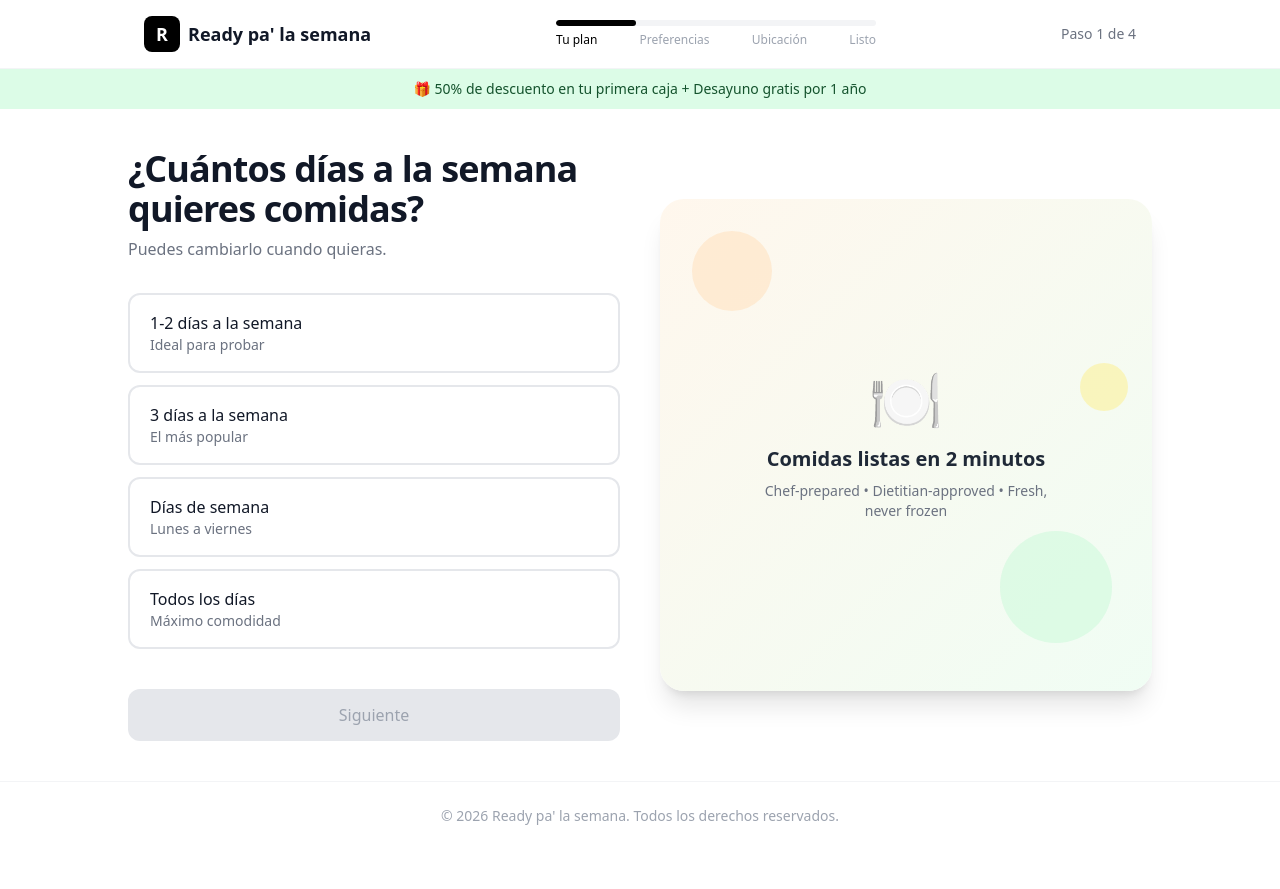
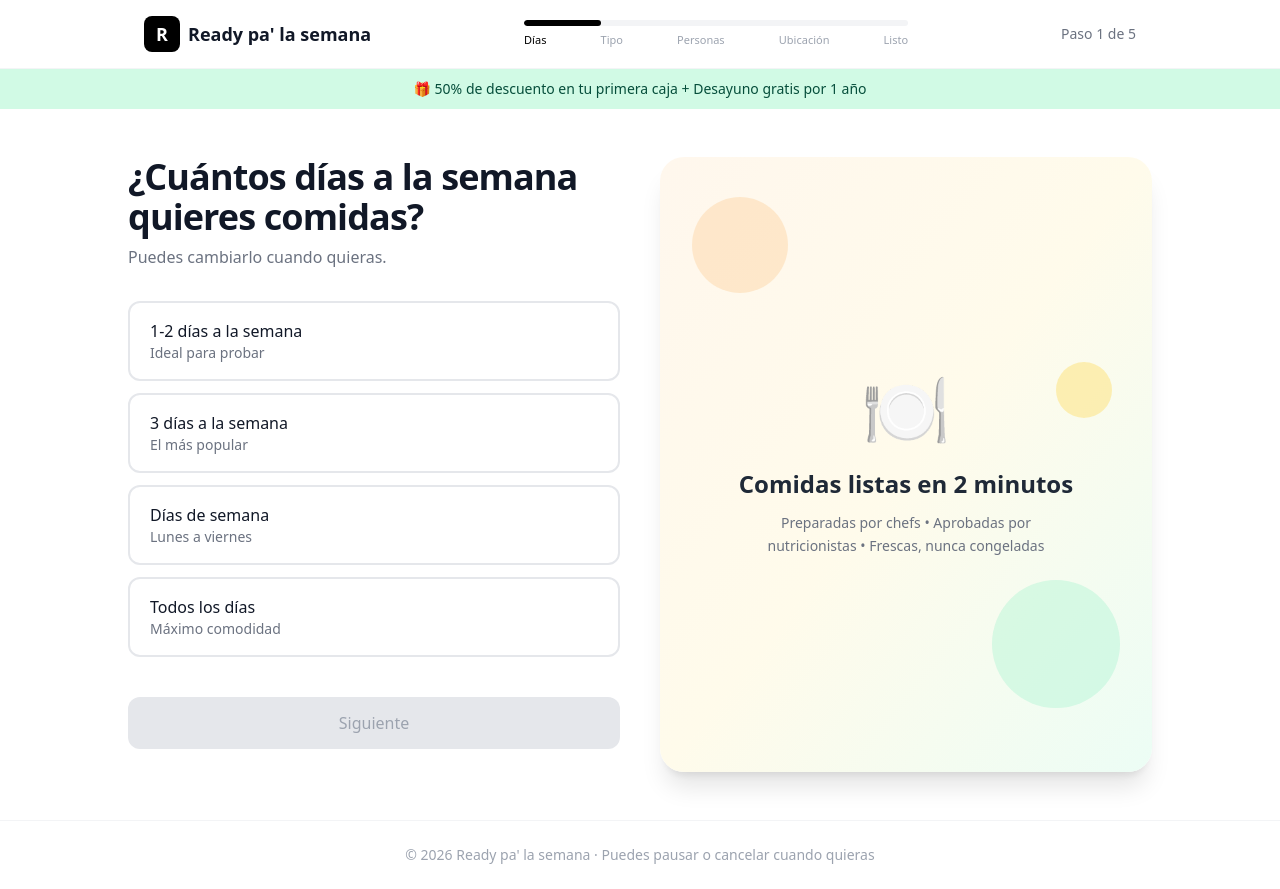
Before and after one commit to 62ramire76topcb-design/ready-pa-la-semana, a Next.js app: page / in a window 1280 px wide. Before the commit the page ends 850 px from the top, so only its background shows below. Built offline with nearby package versions, Linux system fonts and the light colour scheme.

Commit message:
Mejoras: más pasos, localStorage, mejor UX, selección de porciones y resumen mejorado

```diff
--- a/app/page.tsx
+++ b/app/page.tsx
@@ -1,62 +1,124 @@
 "use client";
 
-import { useState } from "react";
+import { useState, useEffect } from "react";
 import { motion, AnimatePresence } from "framer-motion";
 import clsx from "clsx";
 
-type Step = 1 | 2 | 3 | 4;
+type Step = 1 | 2 | 3 | 4 | 5;
 
 interface PlanData {
   days: string | null;
   preference: string | null;
+  people: string | null;
   zip: string;
+  email: string;
 }
 
+const STORAGE_KEY = "ready-pa-la-semana-plan";
+
 const DAYS_OPTIONS = [
-  { id: "1-2", label: "1-2 días a la semana", desc: "Ideal para probar" },
-  { id: "3", label: "3 días a la semana", desc: "El más popular" },
-  { id: "weekdays", label: "Días de semana", desc: "Lunes a viernes" },
-  { id: "everyday", label: "Todos los días", desc: "Máximo comodidad" },
+  { id: "1-2", label: "1-2 días a la semana", desc: "Ideal para probar", meals: 4 },
+  { id: "3", label: "3 días a la semana", desc: "El más popular", meals: 6 },
+  { id: "weekdays", label: "Días de semana", desc: "Lunes a viernes", meals: 10 },
+  { id: "everyday", label: "Todos los días", desc: "Máximo comodidad", meals: 14 },
 ];
 
 const PREFERENCE_OPTIONS = [
-  { id: "protein", label: "Alto en Proteína", desc: "30g+ de proteína por comida" },
-  { id: "calorie", label: "Calorie Smart", desc: "Menos de 550 calorías" },
-  { id: "keto", label: "Keto / Bajo en carbos", desc: "15g netos de carbos o menos" },
-  { id: "balanced", label: "Equilibrado", desc: "Variedad y nutrición completa" },
-  { id: "veggie", label: "Vegetariano / Vegano", desc: "Opciones plant-based" },
+  { id: "protein", label: "Alto en Proteína", desc: "30g+ de proteína por comida", emoji: "🥩" },
+  { id: "calorie", label: "Calorie Smart", desc: "Menos de 550 calorías", emoji: "📊" },
+  { id: "keto", label: "Keto / Bajo en carbos", desc: "15g netos de carbos o menos", emoji: "🥑" },
+  { id: "balanced", label: "Equilibrado", desc: "Variedad y nutrición completa", emoji: "🥗" },
+  { id: "veggie", label: "Vegetariano / Vegano", desc: "Opciones plant-based", emoji: "🥦" },
 ];
+
+const PEOPLE_OPTIONS = [
+  { id: "1", label: "1 persona", desc: "Porciones individuales" },
+  { id: "2", label: "2 personas", desc: "Ideal para parejas" },
+  { id: "3-4", label: "3-4 personas", desc: "Familia pequeña" },
+];
+
+const PRICES: Record<string, number> = {
+  "1-2": 59.99,
+  "3": 79.99,
+  weekdays: 109.99,
+  everyday: 139.99,
+};
 
 export default function Home() {
   const [step, setStep] = useState<Step>(1);
   const [data, setData] = useState<PlanData>({
     days: null,
     preference: null,
+    people: null,
     zip: "",
+    email: "",
   });
+  const [loaded, setLoaded] = useState(false);
+
+  // Cargar progreso guardado
+  useEffect(() => {
+    try {
+      const saved = localStorage.getItem(STORAGE_KEY);
+      if (saved) {
+        const parsed = JSON.parse(saved);
+        if (parsed.data) setData(parsed.data);
+        if (parsed.step) setStep(parsed.step);
+      }
+    } catch {
+      // ignore
+    }
+    setLoaded(true);
+  }, []);
+
+  // Guardar progreso
+  useEffect(() => {
+    if (!loaded) return;
+    localStorage.setItem(STORAGE_KEY, JSON.stringify({ data, step }));
+  }, [data, step, loaded]);
 
   const canContinue = () => {
     if (step === 1) return !!data.days;
     if (step === 2) return !!data.preference;
-    if (step === 3) return data.zip.trim().length >= 5;
+    if (step === 3) return !!data.people;
+    if (step === 4) return data.zip.trim().length >= 5;
+    if (step === 5) return data.email.includes("@") && data.email.includes(".");
     return true;
   };
 
   const next = () => {
     if (!canContinue()) return;
-    if (step < 4) setStep((s) => (s + 1) as Step);
+    if (step < 5) setStep((s) => (s + 1) as Step);
   };
 
   const back = () => {
     if (step > 1) setStep((s) => (s - 1) as Step);
   };
 
-  const progress = (step / 4) * 100;
+  const reset = () => {
+    localStorage.removeItem(STORAGE_KEY);
+    setData({ days: null, preference: null, people: null, zip: "", email: "" });
+    setStep(1);
+  };
+
+  const progress = (step / 5) * 100;
+  const selectedDays = DAYS_OPTIONS.find((o) => o.id === data.days);
+  const selectedPref = PREFERENCE_OPTIONS.find((o) => o.id === data.preference);
+  const selectedPeople = PEOPLE_OPTIONS.find((o) => o.id === data.people);
+  const basePrice = data.days ? PRICES[data.days] : 0;
+  const discountPrice = +(basePrice * 0.5).toFixed(2);
+
+  if (!loaded) {
+    return (
+      <div className="min-h-screen flex items-center justify-center">
+        <div className="w-8 h-8 border-2 border-black border-t-transparent rounded-full animate-spin" />
+      </div>
+    );
+  }
 
   return (
     <div className="min-h-screen flex flex-col bg-white">
       {/* Header */}
-      <header className="border-b border-gray-100">
+      <header className="border-b border-gray-100 sticky top-0 bg-white z-20">
         <div className="max-w-5xl mx-auto px-4 py-4 flex items-center justify-between">
           <div className="flex items-center gap-2">
             <div className="w-9 h-9 bg-black text-white rounded-lg flex items-center justify-center font-bold text-lg">
@@ -66,44 +128,46 @@ export default function Home() {
           </div>
 
           {/* Progress */}
-          <div className="flex-1 max-w-xs mx-8 hidden sm:block">
+          <div className="flex-1 max-w-sm mx-6 hidden sm:block">
             <div className="h-1.5 bg-gray-100 rounded-full overflow-hidden">
               <motion.div
                 className="h-full bg-black rounded-full"
                 initial={{ width: 0 }}
                 animate={{ width: `${progress}%` }}
-                transition={{ duration: 0.3 }}
+                transition={{ duration: 0.35 }}
               />
             </div>
-            <div className="flex justify-between text-xs text-gray-400 mt-1.5">
-              <span className={step >= 1 ? "text-black font-medium" : ""}>Tu plan</span>
-              <span className={step >= 2 ? "text-black font-medium" : ""}>Preferencias</span>
-              <span className={step >= 3 ? "text-black font-medium" : ""}>Ubicación</span>
-              <span className={step >= 4 ? "text-black font-medium" : ""}>Listo</span>
+            <div className="flex justify-between text-[11px] text-gray-400 mt-1.5">
+              <span className={step >= 1 ? "text-black font-medium" : ""}>Días</span>
+              <span className={step >= 2 ? "text-black font-medium" : ""}>Tipo</span>
+              <span className={step >= 3 ? "text-black font-medium" : ""}>Personas</span>
+              <span className={step >= 4 ? "text-black font-medium" : ""}>Ubicación</span>
+              <span className={step >= 5 ? "text-black font-medium" : ""}>Listo</span>
             </div>
           </div>
 
-          <div className="text-sm text-gray-500">Paso {step} de 4</div>
+          <div className="text-sm text-gray-500">Paso {step} de 5</div>
         </div>
       </header>
 
       {/* Promo banner */}
-      <div className="bg-green-100 text-green-900 text-center py-2.5 text-sm font-medium">
+      <div className="bg-emerald-100 text-emerald-900 text-center py-2.5 text-sm font-medium">
         🎁 50% de descuento en tu primera caja + Desayuno gratis por 1 año
       </div>
 
       {/* Main content */}
-      <main className="flex-1 flex items-center justify-center px-4 py-10">
-        <div className="w-full max-w-5xl grid md:grid-cols-2 gap-10 items-center">
+      <main className="flex-1 flex items-center justify-center px-4 py-8 md:py-12">
+        <div className="w-full max-w-5xl grid md:grid-cols-2 gap-10 items-start">
           {/* Left: Form */}
           <div className="order-2 md:order-1">
             <AnimatePresence mode="wait">
+              {/* STEP 1 - Days */}
               {step === 1 && (
                 <motion.div
                   key="step1"
-                  initial={{ opacity: 0, x: 20 }}
+                  initial={{ opacity: 0, x: 24 }}
                   animate={{ opacity: 1, x: 0 }}
-                  exit={{ opacity: 0, x: -20 }}
+                  exit={{ opacity: 0, x: -24 }}
                   transition={{ duration: 0.25 }}
                 >
                   <h1 className="text-3xl md:text-4xl font-bold tracking-tight mb-2">
@@ -117,26 +181,34 @@ export default function Home() {
                         key={opt.id}
                         onClick={() => setData((d) => ({ ...d, days: opt.id }))}
                         className={clsx(
-                          "w-full text-left px-5 py-4 rounded-xl border-2 transition-all",
+                          "w-full text-left px-5 py-4 rounded-xl border-2 transition-all flex items-center justify-between",
                           data.days === opt.id
                             ? "border-black bg-gray-50 shadow-sm"
                             : "border-gray-200 hover:border-gray-300"
                         )}
                       >
+                        <div>
                           <div className="font-medium">{opt.label}</div>
                           <div className="text-sm text-gray-500">{opt.desc}</div>
+                        </div>
+                        {data.days === opt.id && (
+                          <div className="w-6 h-6 bg-black text-white rounded-full flex items-center justify-center text-sm">
+                            ✓
+                          </div>
+                        )}
                       </button>
                     ))}
                   </div>
                 </motion.div>
               )}
 
+              {/* STEP 2 - Preference */}
               {step === 2 && (
                 <motion.div
                   key="step2"
-                  initial={{ opacity: 0, x: 20 }}
+                  initial={{ opacity: 0, x: 24 }}
                   animate={{ opacity: 1, x: 0 }}
-                  exit={{ opacity: 0, x: -20 }}
+                  exit={{ opacity: 0, x: -24 }}
                   transition={{ duration: 0.25 }}
                 >
                   <h1 className="text-3xl md:text-4xl font-bold tracking-tight mb-2">
@@ -150,26 +222,76 @@ export default function Home() {
                         key={opt.id}
                         onClick={() => setData((d) => ({ ...d, preference: opt.id }))}
                         className={clsx(
-                          "w-full text-left px-5 py-4 rounded-xl border-2 transition-all",
+                          "w-full text-left px-5 py-4 rounded-xl border-2 transition-all flex items-center gap-4",
                           data.preference === opt.id
                             ? "border-black bg-gray-50 shadow-sm"
                             : "border-gray-200 hover:border-gray-300"
                         )}
                       >
+                        <span className="text-2xl">{opt.emoji}</span>
+                        <div className="flex-1">
                           <div className="font-medium">{opt.label}</div>
                           <div className="text-sm text-gray-500">{opt.desc}</div>
+                        </div>
+                        {data.preference === opt.id && (
+                          <div className="w-6 h-6 bg-black text-white rounded-full flex items-center justify-center text-sm">
+                            ✓
+                          </div>
+                        )}
                       </button>
                     ))}
                   </div>
                 </motion.div>
               )}
 
+              {/* STEP 3 - People */}
               {step === 3 && (
                 <motion.div
                   key="step3"
-                  initial={{ opacity: 0, x: 20 }}
+                  initial={{ opacity: 0, x: 24 }}
                   animate={{ opacity: 1, x: 0 }}
-                  exit={{ opacity: 0, x: -20 }}
+                  exit={{ opacity: 0, x: -24 }}
+                  transition={{ duration: 0.25 }}
+                >
+                  <h1 className="text-3xl md:text-4xl font-bold tracking-tight mb-2">
+                    ¿Para cuántas personas?
+                  </h1>
+                  <p className="text-gray-500 mb-8">Así ajustamos las porciones.</p>
+
+                  <div className="space-y-3">
+                    {PEOPLE_OPTIONS.map((opt) => (
+                      <button
+                        key={opt.id}
+                        onClick={() => setData((d) => ({ ...d, people: opt.id }))}
+                        className={clsx(
+                          "w-full text-left px-5 py-4 rounded-xl border-2 transition-all flex items-center justify-between",
+                          data.people === opt.id
+                            ? "border-black bg-gray-50 shadow-sm"
+                            : "border-gray-200 hover:border-gray-300"
+                        )}
+                      >
+                        <div>
+                          <div className="font-medium">{opt.label}</div>
+                          <div className="text-sm text-gray-500">{opt.desc}</div>
+                        </div>
+                        {data.people === opt.id && (
+                          <div className="w-6 h-6 bg-black text-white rounded-full flex items-center justify-center text-sm">
+                            ✓
+                          </div>
+                        )}
+                      </button>
+                    ))}
+                  </div>
+                </motion.div>
+              )}
+
+              {/* STEP 4 - ZIP */}
+              {step === 4 && (
+                <motion.div
+                  key="step4"
+                  initial={{ opacity: 0, x: 24 }}
+                  animate={{ opacity: 1, x: 0 }}
+                  exit={{ opacity: 0, x: -24 }}
                   transition={{ duration: 0.25 }}
                 >
                   <h1 className="text-3xl md:text-4xl font-bold tracking-tight mb-2">
@@ -182,69 +304,106 @@ export default function Home() {
                   <div className="relative">
                     <input
                       type="text"
-                      placeholder="Código postal"
+                      inputMode="numeric"
+                      placeholder="Código postal (ej. 30901)"
                       value={data.zip}
                       onChange={(e) =>
-                        setData((d) => ({ ...d, zip: e.target.value.replace(/\D/g, "").slice(0, 5) }))
+                        setData((d) => ({
+                          ...d,
+                          zip: e.target.value.replace(/\D/g, "").slice(0, 5),
+                        }))
                       }
                       className="w-full px-5 py-4 rounded-xl border-2 border-gray-200 focus:border-black focus:outline-none text-lg"
                       maxLength={5}
                     />
                   </div>
+                  {data.zip.length > 0 && data.zip.length < 5 && (
+                    <p className="text-sm text-amber-600 mt-2">Ingresa los 5 dígitos del código postal</p>
+                  )}
                 </motion.div>
               )}
 
-              {step === 4 && (
+              {/* STEP 5 - Summary + Email */}
+              {step === 5 && (
                 <motion.div
-                  key="step4"
-                  initial={{ opacity: 0, x: 20 }}
+                  key="step5"
+                  initial={{ opacity: 0, x: 24 }}
                   animate={{ opacity: 1, x: 0 }}
-                  exit={{ opacity: 0, x: -20 }}
+                  exit={{ opacity: 0, x: -24 }}
                   transition={{ duration: 0.25 }}
                 >
                   <h1 className="text-3xl md:text-4xl font-bold tracking-tight mb-2">
                     ¡Tu plan está listo!
                   </h1>
-                  <p className="text-gray-500 mb-8">Revisa tu selección y continúa.</p>
+                  <p className="text-gray-500 mb-6">Revisa tu selección y deja tu correo para continuar.</p>
 
-                  <div className="bg-gray-50 rounded-2xl p-6 space-y-4 mb-8">
-                    <div className="flex justify-between">
+                  <div className="bg-gray-50 rounded-2xl p-5 space-y-3 mb-6">
+                    <div className="flex justify-between text-sm">
                       <span className="text-gray-500">Frecuencia</span>
-                      <span className="font-medium">
-                        {DAYS_OPTIONS.find((o) => o.id === data.days)?.label}
-                      </span>
+                      <span className="font-medium">{selectedDays?.label}</span>
                     </div>
-                    <div className="flex justify-between">
-                      <span className="text-gray-500">Preferencia</span>
-                      <span className="font-medium">
-                        {PREFERENCE_OPTIONS.find((o) => o.id === data.preference)?.label}
-                      </span>
+                    <div className="flex justify-between text-sm">
+                      <span className="text-gray-500">Tipo de comida</span>
+                      <span className="font-medium">{selectedPref?.label}</span>
                     </div>
-                    <div className="flex justify-between">
+                    <div className="flex justify-between text-sm">
+                      <span className="text-gray-500">Personas</span>
+                      <span className="font-medium">{selectedPeople?.label}</span>
+                    </div>
+                    <div className="flex justify-between text-sm">
                       <span className="text-gray-500">Código postal</span>
                       <span className="font-medium">{data.zip}</span>
                     </div>
-                    <div className="border-t border-gray-200 pt-4 flex justify-between items-center">
+                    <div className="border-t border-gray-200 pt-3 flex justify-between items-center">
                       <span className="text-gray-500">Primera caja</span>
                       <div className="text-right">
-                        <span className="line-through text-gray-400 text-sm mr-2">$119.99</span>
-                        <span className="text-2xl font-bold text-green-600">$59.99</span>
+                        <span className="line-through text-gray-400 text-sm mr-2">${basePrice.toFixed(2)}</span>
+                        <span className="text-2xl font-bold text-emerald-600">${discountPrice}</span>
                       </div>
                     </div>
+                    <p className="text-xs text-gray-400">
+                      Incluye ~{selectedDays?.meals || 0} comidas + desayuno gratis
+                    </p>
                   </div>
 
-                  <button className="w-full bg-black text-white py-4 rounded-xl font-medium text-lg hover:bg-gray-800 transition-colors">
+                  <div className="mb-6">
+                    <label className="block text-sm font-medium mb-2">Tu correo electrónico</label>
+                    <input
+                      type="email"
+                      placeholder="tucorreo@ejemplo.com"
+                      value={data.email}
+                      onChange={(e) => setData((d) => ({ ...d, email: e.target.value }))}
+                      className="w-full px-5 py-3.5 rounded-xl border-2 border-gray-200 focus:border-black focus:outline-none"
+                    />
+                  </div>
+
+                  <button
+                    disabled={!canContinue()}
+                    className={clsx(
+                      "w-full py-4 rounded-xl font-medium text-lg transition-colors",
+                      canContinue()
+                        ? "bg-black text-white hover:bg-gray-800"
+                        : "bg-gray-200 text-gray-400 cursor-not-allowed"
+                    )}
+                  >
                     Continuar al pago →
                   </button>
                   <p className="text-center text-sm text-gray-400 mt-3">
                     Puedes pausar o cancelar en cualquier momento
                   </p>
+
+                  <button
+                    onClick={reset}
+                    className="w-full mt-4 text-sm text-gray-400 hover:text-gray-600 transition-colors"
+                  >
+                    Empezar de nuevo
+                  </button>
                 </motion.div>
               )}
             </AnimatePresence>
 
             {/* Navigation buttons */}
-            {step < 4 && (
+            {step < 5 && (
               <div className="flex gap-3 mt-10">
                 {step > 1 && (
                   <button
@@ -270,32 +429,41 @@ export default function Home() {
             )}
           </div>
 
-          {/* Right: Image */}
-          <div className="order-1 md:order-2 hidden md:block">
-            <div className="relative aspect-square rounded-3xl overflow-hidden bg-gradient-to-br from-orange-50 to-green-50 shadow-xl">
-              <div className="absolute inset-0 flex items-center justify-center">
-                <div className="text-center p-8">
-                  <div className="text-6xl mb-4">🍽️</div>
-                  <h3 className="text-xl font-semibold text-gray-800 mb-2">
+          {/* Right: Visual */}
+          <div className="order-1 md:order-2 hidden md:block sticky top-28">
+            <div className="relative aspect-[4/5] rounded-3xl overflow-hidden bg-gradient-to-br from-orange-50 via-amber-50 to-emerald-50 shadow-xl">
+              <div className="absolute inset-0 flex flex-col items-center justify-center p-8 text-center">
+                <div className="text-7xl mb-6">🍽️</div>
+                <h3 className="text-2xl font-semibold text-gray-800 mb-3">
                   Comidas listas en 2 minutos
                 </h3>
-                  <p className="text-gray-500 text-sm max-w-xs mx-auto">
-                    Chef-prepared • Dietitian-approved • Fresh, never frozen
+                <p className="text-gray-500 text-sm max-w-xs leading-relaxed">
+                  Preparadas por chefs • Aprobadas por nutricionistas • Frescas, nunca congeladas
                 </p>
+
+                {selectedDays && (
+                  <div className="mt-8 bg-white/80 backdrop-blur rounded-2xl px-5 py-3 shadow-sm">
+                    <div className="text-sm text-gray-500">Tu selección actual</div>
+                    <div className="font-semibold text-gray-900">{selectedDays.label}</div>
+                    {selectedPref && (
+                      <div className="text-sm text-emerald-700 mt-0.5">{selectedPref.label}</div>
+                    )}
                   </div>
+                )}
               </div>
+
               {/* Decorative circles */}
-              <div className="absolute top-8 left-8 w-20 h-20 rounded-full bg-orange-200/40" />
-              <div className="absolute bottom-12 right-10 w-28 h-28 rounded-full bg-green-200/40" />
-              <div className="absolute top-1/3 right-6 w-12 h-12 rounded-full bg-yellow-200/50" />
+              <div className="absolute top-10 left-8 w-24 h-24 rounded-full bg-orange-200/50" />
+              <div className="absolute bottom-16 right-8 w-32 h-32 rounded-full bg-emerald-200/40" />
+              <div className="absolute top-1/3 right-10 w-14 h-14 rounded-full bg-amber-200/60" />
             </div>
           </div>
         </div>
       </main>
 
-      {/* Footer minimal */}
+      {/* Footer */}
       <footer className="border-t border-gray-100 py-6 text-center text-sm text-gray-400">
-        © 2026 Ready pa&apos; la semana. Todos los derechos reservados.
+        © 2026 Ready pa&apos; la semana · Puedes pausar o cancelar cuando quieras
       </footer>
     </div>
   );
```
Lines whose indentation alone changed are shown as unchanged.
